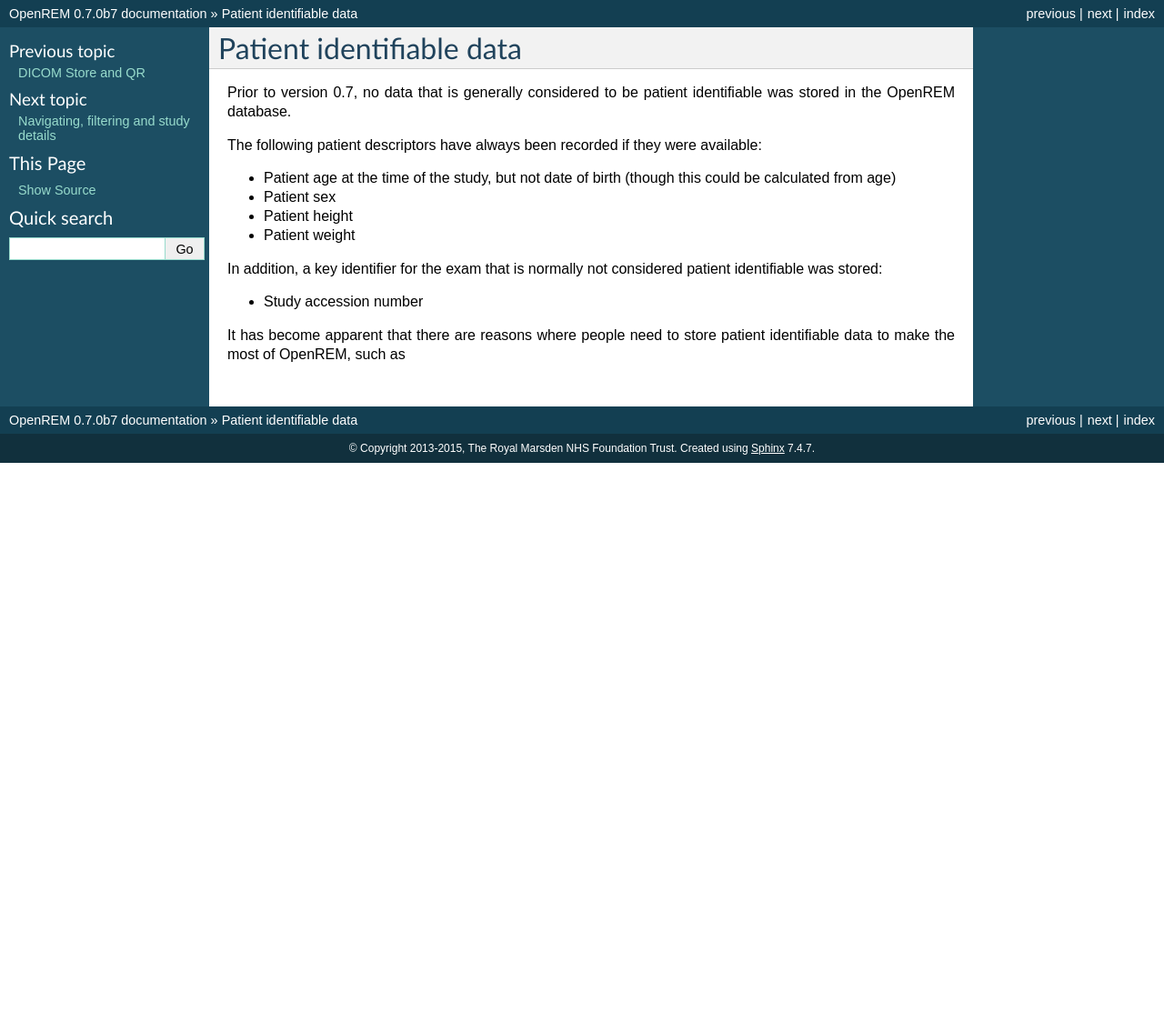
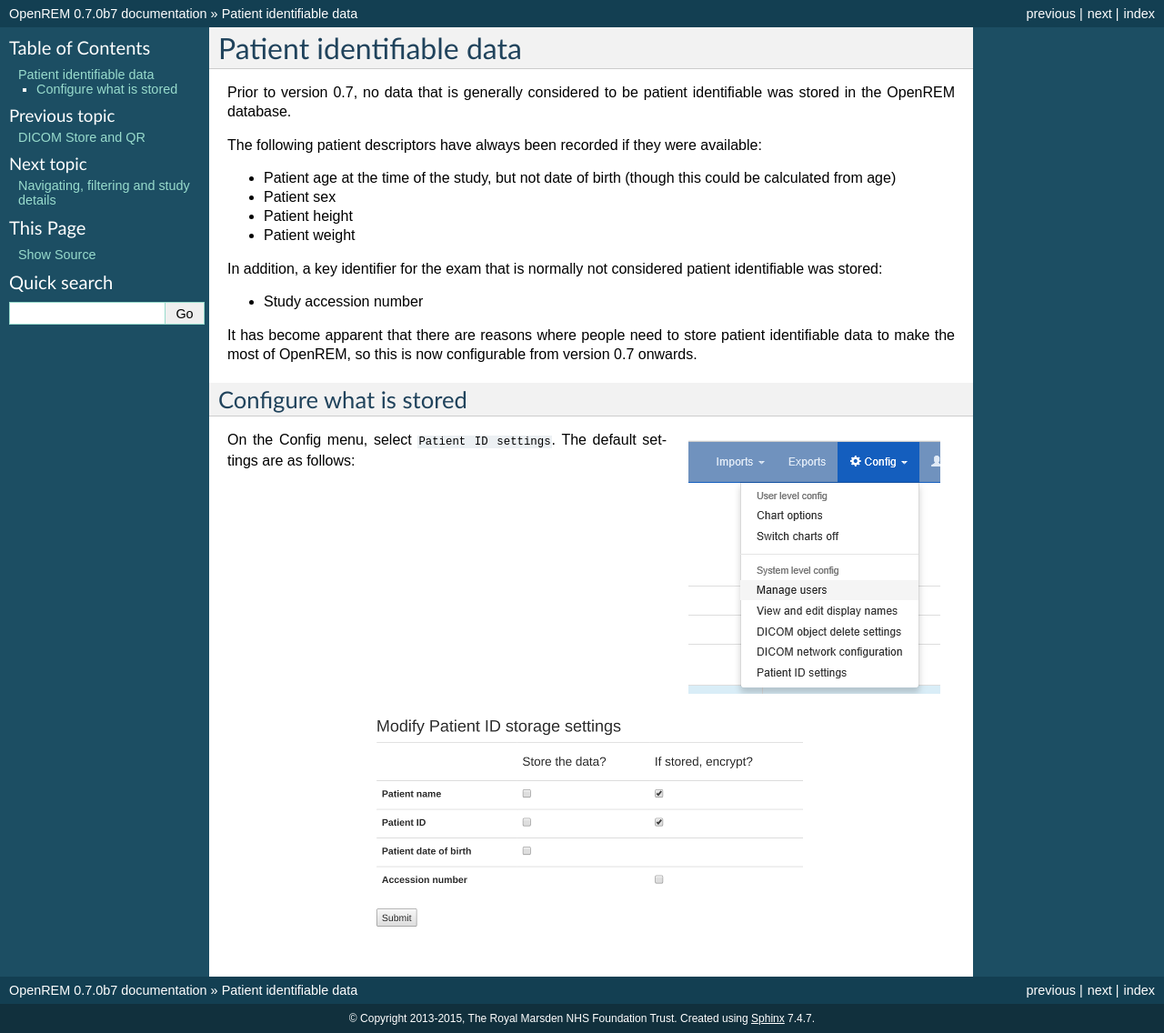
Before and after one commit to ckswilliams/modOpenREM, a Sphinx documentation site: the page built from docs/patientid.rst, in a window 1280 px wide. Shown: the whole page at 91% size. Built offline with Sphinx 7.4.7, drawn with Linux system fonts in a browser that asks for light colours; before the commit the page ends 900 px from its top, so only the background shows below that.

Commit message:
Added config image and default settings image to pt ID settings.

```diff
--- a/docs/patientid.rst
+++ b/docs/patientid.rst
@@ -16,4 +16,17 @@
 * Study accession number
 
 It has become apparent that there are reasons where people need to store patient identifiable data to make the most of
-OpenREM, such as
+OpenREM, so this is now configurable from version 0.7 onwards.
+
+Configure what is stored
+========================
+
+.. figure:: img/ConfigMenu.png
+    :align: right
+    :alt: Configuration menu
+
+On the Config menu, select ``Patient ID settings``. The default settings are as follows:
+
+.. figure:: img/ModifyPtIDStorage.png
+    :align: center
+    :alt: Modify patient identifiable data settings
```
Also changed, not shown: docs/img/ModifyPtIDStorage.png (added).
